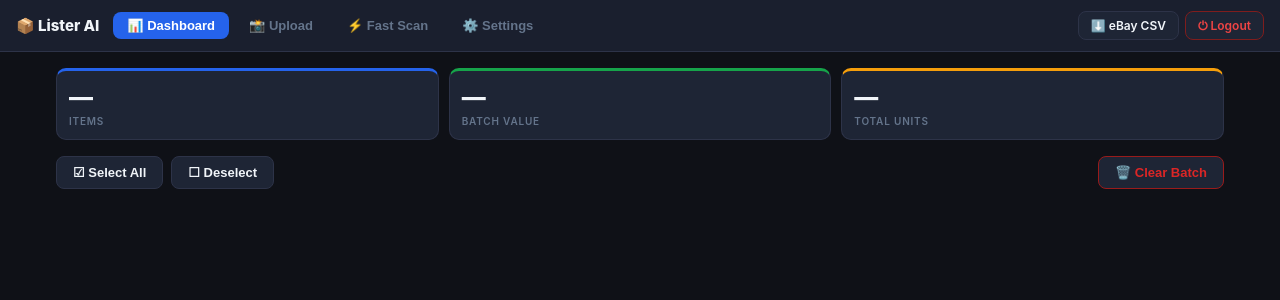
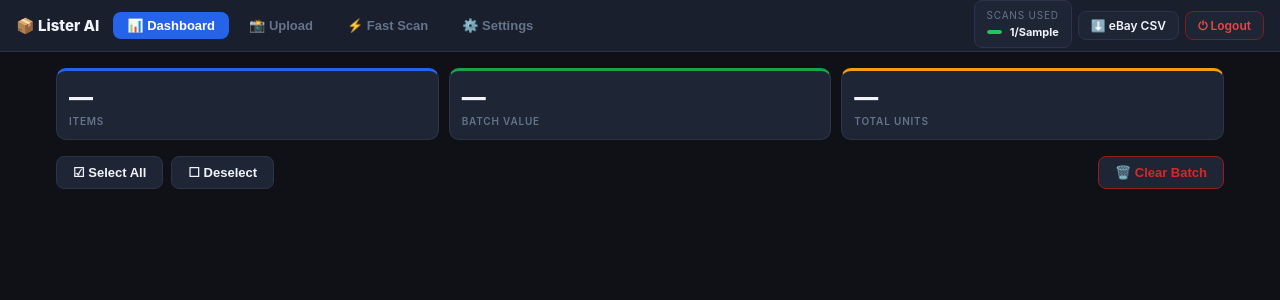
Before and after one commit to lilbeecreative/lister-web, a FastAPI app: template templates/index.html in a window 1280 px wide. Shown: the top 300 px of the page. Run offline with FastAPI, Linux system fonts and the light colour scheme; the template is opened without the code that fills it: most values are stand-ins (such as "Sample title", 1, 10 or a date in 2020); some libraries are stand-ins or nearby versions.

Commit message:
add scan counter to dashboard nav

```diff
--- a/templates/index.html
+++ b/templates/index.html
@@ -222,6 +222,15 @@ select.field-input { background: #fff; color: #0f172a; }
   {% if is_admin %}<button class="nav-btn" data-tab="parts">🔍 Parts Lookup</button>{% endif %}
   <button class="nav-btn" data-tab="settings">⚙️ Settings</button>
   <div class="nav-spacer"></div>
+  <div style="padding:8px 12px;background:var(--card);border:1px solid var(--border);border-radius:8px;font-size:12px;margin-bottom:4px;">
+    <div style="color:var(--muted);font-size:10px;text-transform:uppercase;letter-spacing:0.08em;margin-bottom:4px;">Scans Used</div>
+    <div style="display:flex;align-items:center;gap:8px;">
+      <div style="flex:1;height:4px;background:var(--border);border-radius:2px;overflow:hidden;">
+        <div style="height:100%;border-radius:2px;background:{% if scan_count >= scan_limit %}#ef4444{% elif scan_count >= scan_limit * 0.8 %}#f59e0b{% else %}#22c55e{% endif %};width:{{ [((scan_count / scan_limit) * 100)|round|int, 100]|min }}%;"></div>
+      </div>
+      <span style="font-size:11px;font-weight:700;color:var(--text);white-space:nowrap;">{{ scan_count }}/{{ scan_limit }}</span>
+    </div>
+  </div>
   <a class="nav-download" href="#" onclick="window.location.href='/api/export/ebay-csv';return false;">⬇️ eBay CSV</a>
   <a class="nav-download" href="/logout" style="color:#ef4444;border-color:#7f1d1d;">⏻ Logout</a>
 </nav>
```
